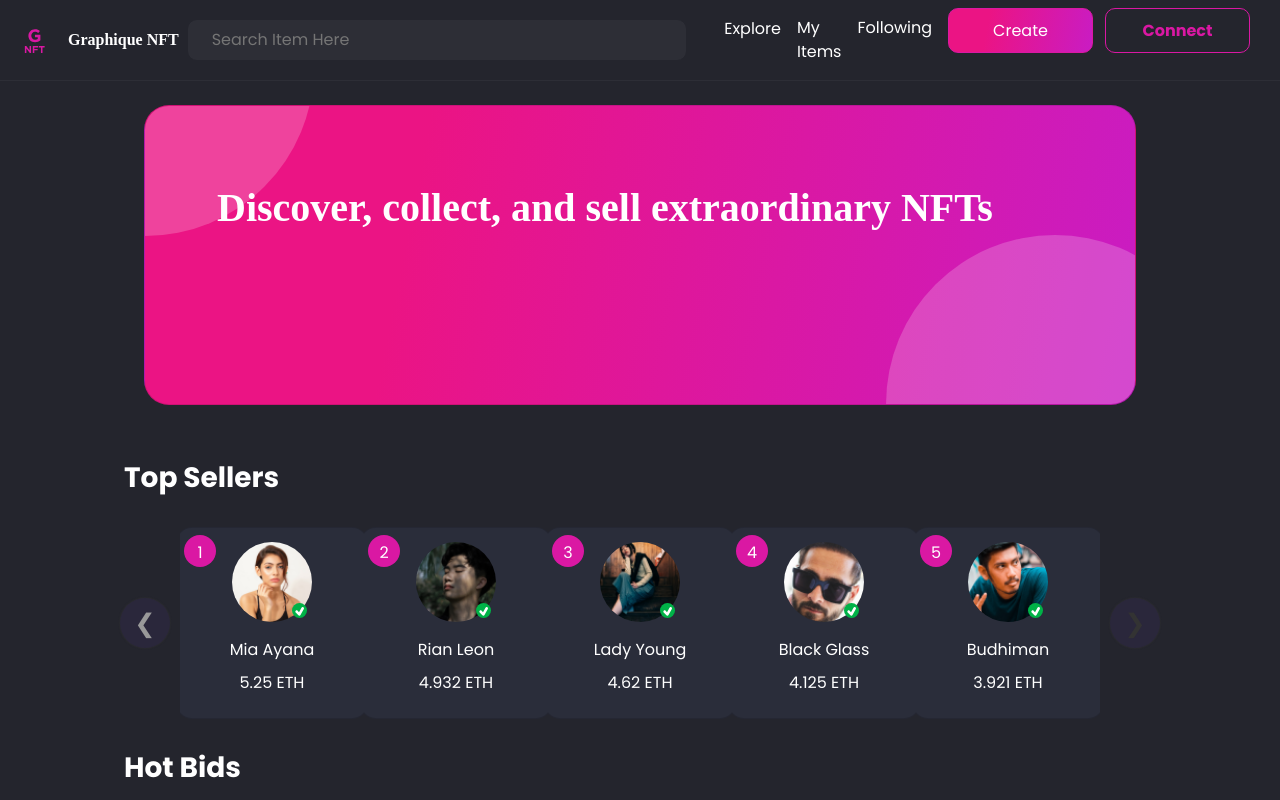
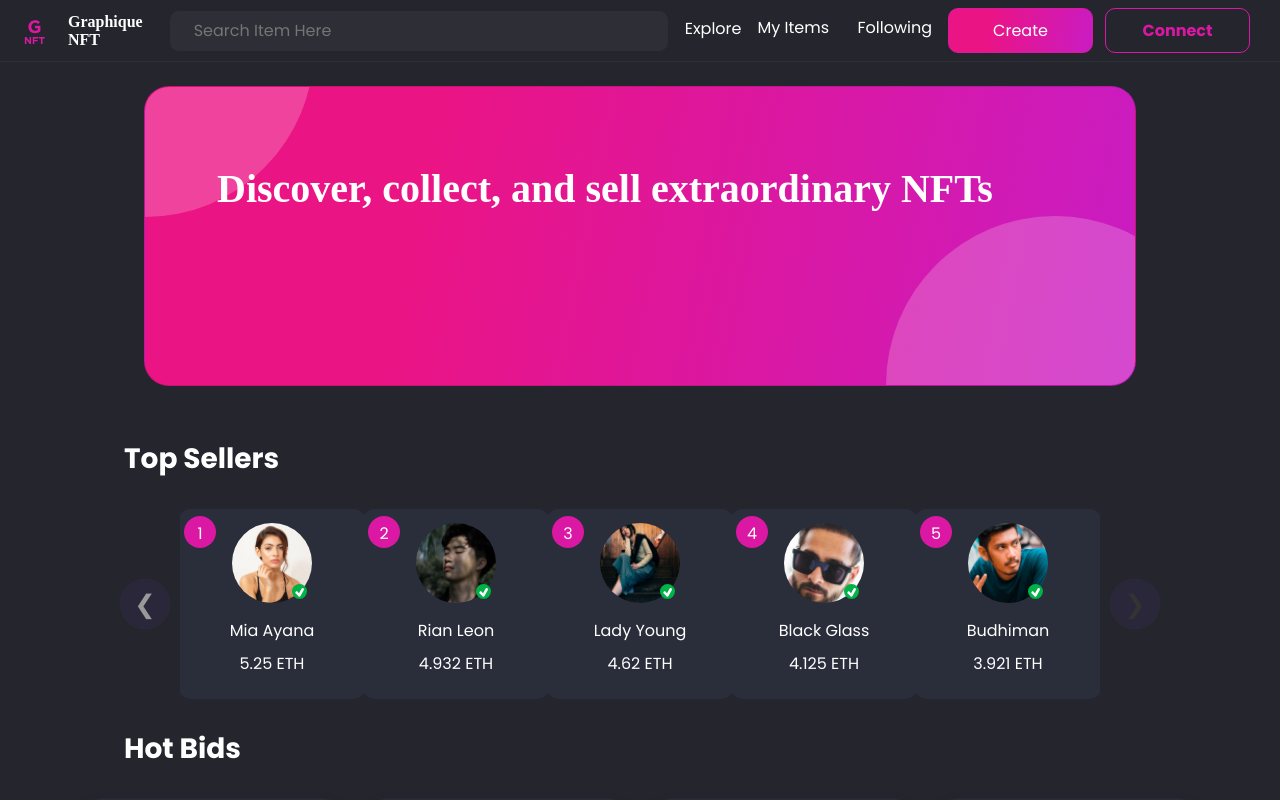
Before and after one commit to roshie/graphique-nft, a React (Create React App) app: page / in a window 1280 px wide. Shown: the top 800 px of the page. Built offline with nearby package versions, Linux system fonts and the light colour scheme; a web font is replaced by a local one.

Commit message:
nav myitems

```diff
--- a/src/components/NavBar.jsx
+++ b/src/components/NavBar.jsx
@@ -50,7 +50,7 @@ export default function NavBar({ theme }) {
               <Nav.Link href="/" className="p1-regular">
                 Explore
               </Nav.Link>
-              <Nav.Link href="/profile">My Items</Nav.Link>
+              <Nav.Link href="/profile" style={{minWidth: "100px"}}>My Items</Nav.Link>
               <Nav.Link href="/profile">Following</Nav.Link>
               <div className="d-flex nav-border-top justify-content-center">
                 <Button variant="primary" href="/create-item" className="mx-2">
```
